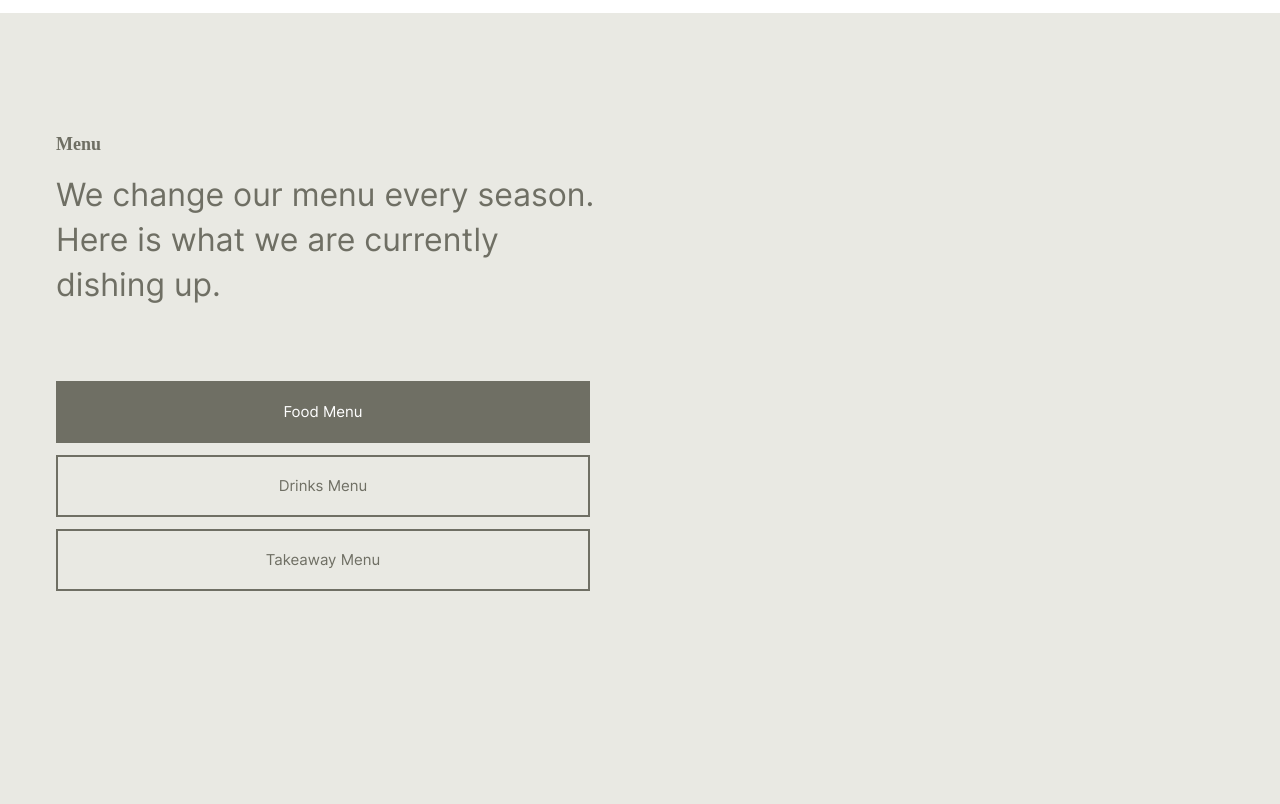
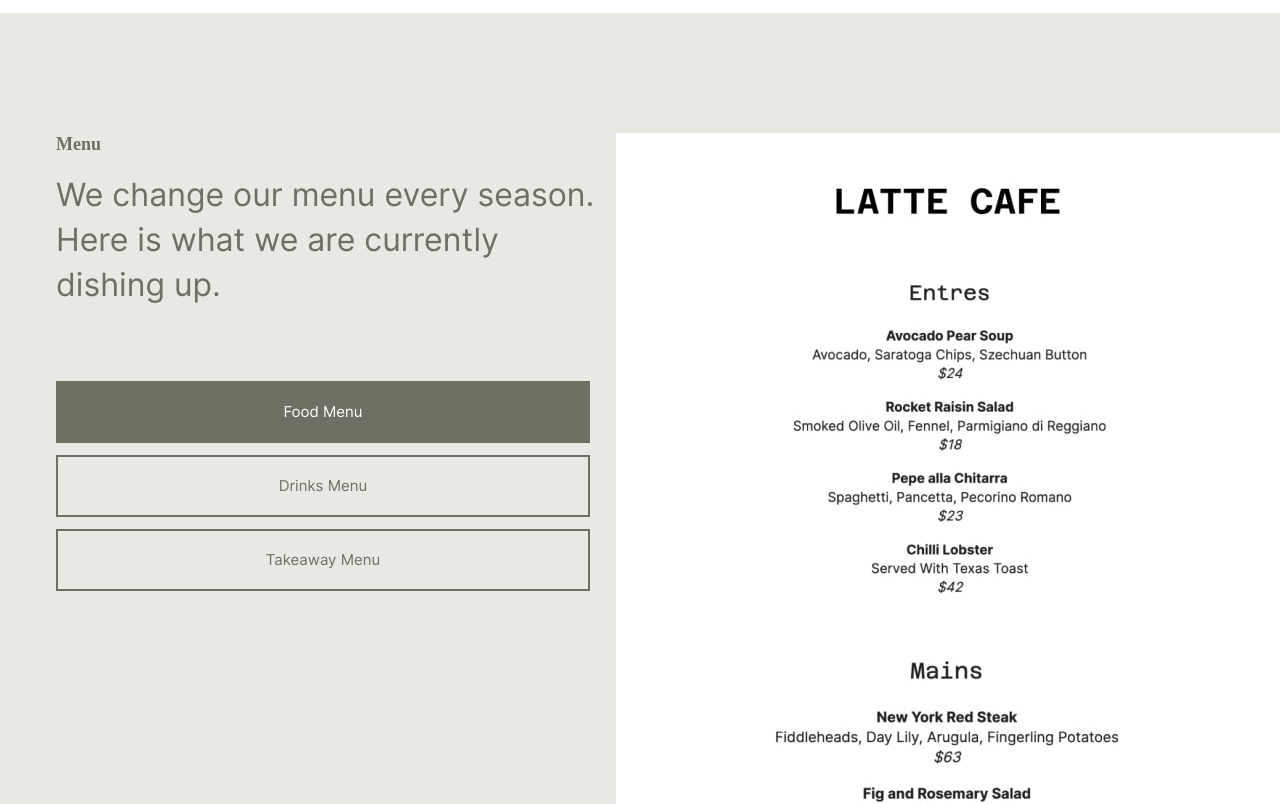
Before and after one commit to B1ckbeard/Cafe-page, a plain HTML site: page index.html in a window 1280 px wide. Shown: the part 1500-2304 px from the top of the page. Drawn offline with Linux system fonts and the light colour scheme; the site is published under a folder, as on GitHub Pages, so addresses that start at the root find nothing; a web font is replaced by a local one.

Commit message:
menu image

```diff
--- a/index.html
+++ b/index.html
@@ -78,7 +78,7 @@
                     </ul>
                 </div>
                 <div class="menu__pic">
-                    <img src="/img/menu-min.jpg" alt="">
+                    <img src="./img/menu-min.jpg" alt="menu">
                 </div>
             </div>
         </section>
```
